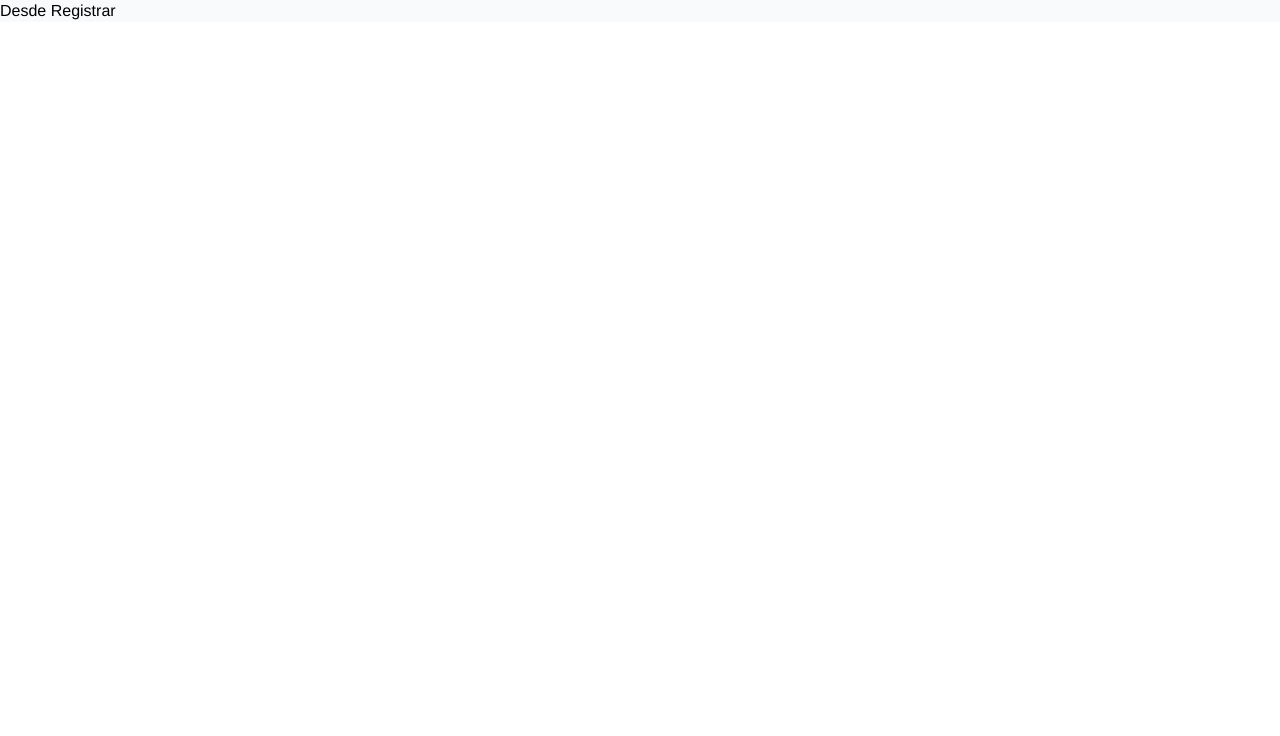
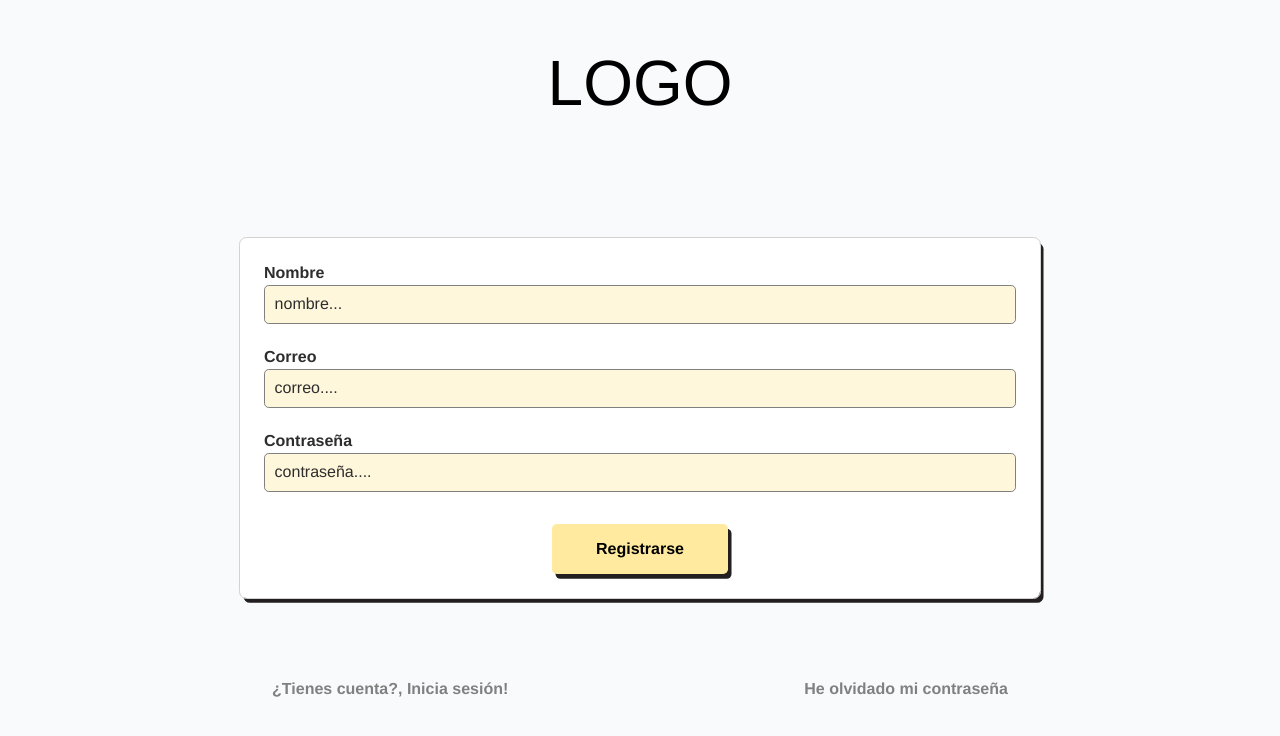
Before and after one commit to JoseIu/apv-MERN, a React (Vite) app in the folder frontend/: page /registrar in a window 1280 px wide. Shown: the top 736 px of the page. Built offline with nearby package versions, Linux system fonts and the light colour scheme.

Commit message:
componentizing form

```diff
--- /dev/null
+++ b/frontend/src/components/form-components/FormEmail.jsx
@@ -0,0 +1,10 @@
+const FormEmail = () => (
+	<div className='Form-email'>
+		<label className='Form-label' htmlFor='email'>
+			Correo
+		</label>
+		<input className='Form-input' type='email' name='email' placeholder='correo....' />
+	</div>
+);
+
+export default FormEmail;
--- /dev/null
+++ b/frontend/src/components/form-components/FormNav.jsx
@@ -0,0 +1,14 @@
+import { Link } from 'react-router-dom';
+
+const FormNav = ({ path, value }) => (
+	<nav className='Login-nav'>
+		<Link to={path} className='Form-a'>
+			{value}
+		</Link>
+		<Link to={'/olvide-password'} className='Form-a'>
+			He olvidado mi contraseña
+		</Link>
+	</nav>
+);
+
+export default FormNav;
--- /dev/null
+++ b/frontend/src/components/form-components/FormPassword.jsx
@@ -0,0 +1,10 @@
+const FormPassword = () => (
+	<div className='Form-password'>
+		<label className='Form-label' htmlFor='password'>
+			Contraseña
+		</label>
+		<input className='Form-input' type='password' name='password' placeholder='contraseña....' />
+	</div>
+);
+
+export default FormPassword;
--- /dev/null
+++ b/frontend/src/components/form-components/FormSubmit.jsx
@@ -0,0 +1,3 @@
+const FormSubmit = () => <input className='Form-submit' type='submit' value='Iniciar sesión' />;
+
+export default FormSubmit;
--- /dev/null
+++ b/frontend/src/components/form-components/FromSubmit.jsx
@@ -0,0 +1,3 @@
+const FormSubmit = ({ value }) => <input className='Form-submit' type='submit' value={value} />;
+
+export default FormSubmit;
--- a/frontend/src/css/styles.css
+++ b/frontend/src/css/styles.css
@@ -19,7 +19,8 @@
 .Main {
 	background-color: var(--bg-color);
 }
-.Login {
+.Login,
+.Register {
 	height: 100vh;
 	padding: 0.5em;
 	display: flex;
@@ -42,10 +43,11 @@
 	padding: 1.5em;
 	box-shadow: var(--box-shadow);
 }
-.From-email {
+.Form-email,
+.Form-name {
 	margin-bottom: 1.4em;
 }
-.From-password {
+.Form-password {
 	margin-bottom: 2em;
 }
 .Form-label {
--- a/frontend/src/pages/Login.jsx
+++ b/frontend/src/pages/Login.jsx
@@ -1,4 +1,7 @@
-import { Link } from 'react-router-dom';
+import FormEmail from '../components/form-components/FormEmail';
+import FormNav from '../components/form-components/FormNav';
+import FormPassword from '../components/form-components/FormPassword';
+import FormSubmit from '../components/form-components/FromSubmit';
 
 const Login = () => (
 	<div className='Login wrapper'>
@@ -6,28 +9,11 @@ const Login = () => (
 			LOGO
 		</a>
 		<form action='POST' className='Form'>
-			<div className='From-email'>
-				<label className='Form-label' htmlFor='email'>
-					Correo
-				</label>
-				<input className='Form-input' type='email' name='email' placeholder='correo....' />
-			</div>
-			<div className='From-password'>
-				<label className='Form-label' htmlFor='password'>
-					Contraseña
-				</label>
-				<input className='Form-input' type='password' name='password' placeholder='contraseña....' />
-			</div>
-			<input className='Form-submit' type='submit' value='Iniciar sesión' />
+			<FormEmail />
+			<FormPassword />
+			<FormSubmit value={'Iniciar sesión'} />
 		</form>
-		<nav className='Login-nav'>
-			<Link to={'/registrar'} className='Form-a' href='#'>
-				¿No tienes cuenta?, Regístrate
-			</Link>
-			<Link to={'/olvide-password'} className='Form-a' href='#'>
-				He olvidado mi contraseña
-			</Link>
-		</nav>
+		<FormNav path={'/registrar'} value={' Registrate aquí!'} />
 	</div>
 );
 
--- a/frontend/src/pages/Register.jsx
+++ b/frontend/src/pages/Register.jsx
@@ -1,2 +1,25 @@
-const Register = () => <div>Desde Registrar</div>;
+import FormEmail from '../components/form-components/FormEmail';
+import FormNav from '../components/form-components/FormNav';
+import FormPassword from '../components/form-components/FormPassword';
+import FormSubmit from '../components/form-components/FromSubmit';
+
+const Register = () => (
+	<div className='Register wrapper'>
+		<a className='Logo' href='#'>
+			LOGO
+		</a>
+		<form action='POST' className='Form'>
+			<div className='Form-name'>
+				<label className='Form-label' htmlFor='name'>
+					Nombre
+				</label>
+				<input className='Form-input' type='text' name='name' placeholder='nombre...' />
+			</div>
+			<FormEmail />
+			<FormPassword />
+			<FormSubmit value={'Registrarse'} />
+		</form>
+		<FormNav path={'/'} value={'¿Tienes cuenta?, Inicia sesión!'} />
+	</div>
+);
 export default Register;
```
